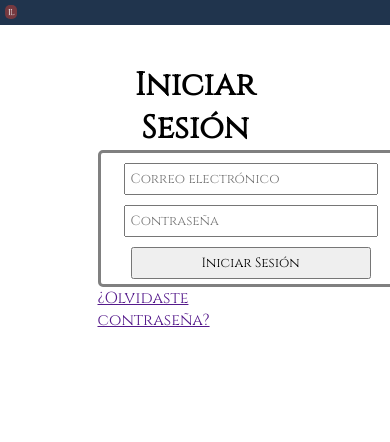
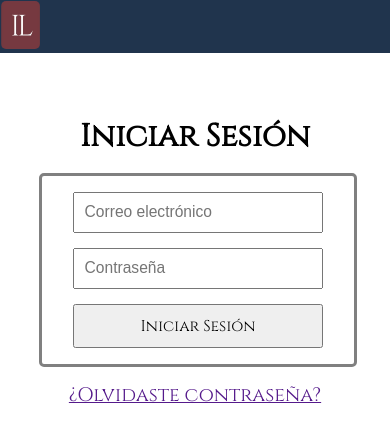
Before and after one commit to cvalencianou/pes-ivstitia-legal, a website: page vistas/iniciar-sesion.html in a window 390 px wide. Drawn offline with Linux system fonts and the light colour scheme.

Commit message:
Se modifica diseño responsive vistas

```diff
--- a/vistas/stylesheets/iniciarSesion.css
+++ b/vistas/stylesheets/iniciarSesion.css
@@ -1,19 +1,17 @@
 * {
     margin: 0;
     padding: 0;
-    font-family: 'Cinzel';
 }
 
 nav {
-    max-width: 100%;
-    max-height: 4%;
+    max-height: 6%;
     background-color: #20344d;
 }
 
 nav img {
     width: 3%;
-    margin-top: 5px;
-    margin-left: 5px;
+    margin-top: 0.3%;
+    margin-left: 0.3%;
     border-radius: 5px;
 }
 
@@ -23,37 +21,100 @@ main {
     margin-right: auto;
 }
 
-main * {
-    margin-left: auto;
-    margin-right: auto;
-}
-
 h1 {
+    font-size: 2vw;
     text-align: center;
     margin-top: 20%;
+    margin-bottom: 5%;
+    font-family: 'Cinzel';
 }
 
 form {
     width: 50%;
-    min-width: 300px;
+    margin-left: auto;
+    margin-right: auto;
     border-style: solid;
     border-radius: 5px;
     border-color: gray;
 }
 
 form input {
+    width: 80%;
     display: block;
     margin-left: auto;
     margin-right: auto;
-    width: 80%;
-    margin-top: 10px;
-    margin-bottom: 5px;
-    padding: 5px;
+    margin-top: 5%;
+    margin-bottom: 5%;
+    padding: 3%;
+    box-sizing: border-box;
+    font-size: 1vw;
+}
+
+form input[type='submit'] {
+    font-family: 'Cinzel';
 }
 
 main a {
     display: block;
-    width: 200px;
+    margin-top: 5%;
+    margin-bottom: 3%;
     margin-left: auto;
     margin-right: auto;
+    text-align: center;
+    font-size: 1.5vw;
+    font-family: 'Cinzel';
 }
+
+@media screen and (max-width: 1080px) {
+
+    nav img {
+        width: 7%;
+    }
+
+    form input {
+        font-size: 3vw;
+    }
+
+    h1 {
+        font-size: 6vw;
+    }
+
+    main {
+        width: 70%;
+    }
+
+    main a {
+        font-size: 3vw;
+    }
+
+    form {
+        width: 100%;
+    }
+}
+
+@media screen and (max-width: 600px) {
+
+    nav img {
+        width: 10%;
+    }
+
+    form input {
+        font-size: 4vw;
+    }
+
+    h1 {
+        font-size: 8vw;
+    }
+
+    main {
+        width: 80%;
+    }
+
+    main a {
+        font-size: 5vw;
+    }
+
+    form {
+        width: 100%;
+    }
+}
--- a/vistas/stylesheets/inicio.css
+++ b/vistas/stylesheets/inicio.css
@@ -1,17 +1,17 @@
 * {
     margin: 0;
     padding: 0;
-    font-family: 'Cinzel';
 }
 
 header nav {
+    max-height: 15%;
     background-color: #20344d;
 }
 
 header nav img {
     width: 3%;
-    margin-top: 5px;
-    margin-left: 5px;
+    margin-top: 0.3%;
+    margin-left: 0.3%;
     border-radius: 5px;
 }
 
@@ -22,28 +22,84 @@ main {
     margin-top: 10%;
 }
 
+main h1 {
+    text-align: center;
+    font-family: 'Cinzel';
+}
+
 main nav {
-    width: 80%;
+    margin-left: auto;
+    margin-right: auto;
     border-style: solid;
     border-color: grey;
     border-radius: 5px;
     padding: 2%;
-    margin-left: auto;
-    margin-right: auto;
+}
+
+main nav {
+    display: grid;
+    grid-template-columns: 45% 45%;
+    justify-content: space-evenly;
+    margin-bottom: 3%;
 }
 
 main nav a {
-    display: inline;
-    margin-left: auto;
-    margin-right: auto;
+    margin: 3%;
 }
 
-main nav a button{
-    width: 45%;
-    margin: 1%;
+main nav a button {
+    font-family: 'Cinzel';
+    font-size: 1.3vw;
+    width: 100%;
     padding: 2%;
 }
 
-main nav a button:hover{
+main nav a button:hover {
     font-weight: bolder;
 }
+
+@media screen and (max-width: 1080px) {
+
+    header nav img {
+        width: 7%;
+    }
+
+    main {
+        width: 80%;
+    }
+
+    main nav a {
+        margin: 3%;
+    }
+
+    main nav {
+        grid-template-columns: 50% 50%;
+    }
+
+    main nav a button {
+        font-size: 2.5vw;
+    }
+}
+
+@media screen and (max-width: 600px) {
+
+    header nav img {
+        width: 8%;
+    }
+
+    main {
+        width: 85%;
+    }
+
+    main nav a {
+        margin: 4%;
+    }
+
+    main nav {
+        grid-template-columns: 100%
+    }
+
+    main nav a button {
+        font-size: 5vw;
+    }
+}
```
Also changed, not shown: 1 other file.
